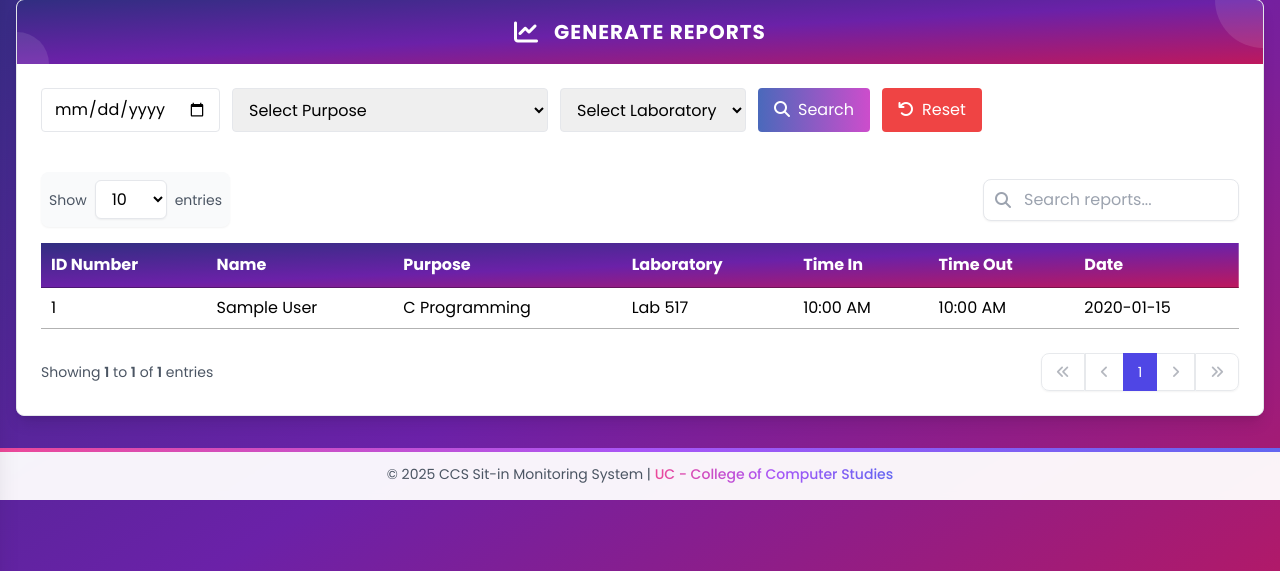
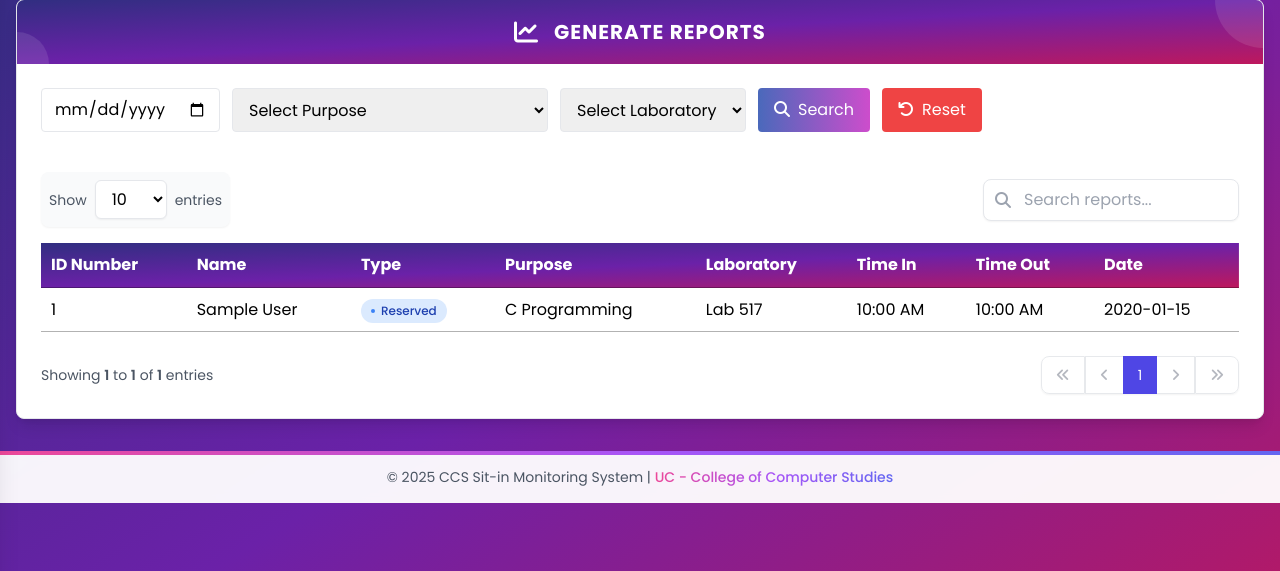
Before and after one commit to alexussagaral01/SITIN_MONITORING, a PHP site: page /admin/admin_reports.php in a window 1280 px wide. Shown: the part 97-668 px from the top of the page. Run offline with PHP 8.4, Linux system fonts and the light colour scheme; the visitor is signed in with stand-in values (Sample User, id 1); tables that the repository leaves empty hold one stand-in row (values such as "Sample post"); some libraries are stand-ins or nearby versions.

Commit message:
UPDATED AS OF 05/14/2025

```diff
--- a/admin/admin_reports.php
+++ b/admin/admin_reports.php
@@ -29,8 +29,8 @@ $count_row = mysqli_fetch_assoc($count_result);
 $total_records = $count_row['total'];
 $total_pages = ceil($total_records / $entries_per_page);
 
-// Modify the base query to include pagination
-$query = "SELECT IDNO, FULL_NAME, PURPOSE, LABORATORY, TIME_IN, TIME_OUT, DATE FROM curr_sitin";
+// Modify the base query to include TYPE
+$query = "SELECT IDNO, FULL_NAME, PURPOSE, LABORATORY, TIME_IN, TIME_OUT, DATE, TYPE FROM curr_sitin";
 if (!empty($search)) {
     $query .= " WHERE IDNO LIKE '%$search%'
                 OR FULL_NAME LIKE '%$search%'
@@ -309,7 +309,7 @@ $result = $stmt->get_result();
                 $selected_laboratory = isset($_POST['selected_laboratory']) ? $_POST['selected_laboratory'] : '';
 
                 // Build the query dynamically based on filters
-                $filter_query = "SELECT IDNO, FULL_NAME, PURPOSE, LABORATORY, TIME_IN, TIME_OUT, DATE FROM curr_sitin WHERE 1=1";
+                $filter_query = "SELECT IDNO, FULL_NAME, PURPOSE, LABORATORY, TIME_IN, TIME_OUT, DATE, TYPE FROM curr_sitin WHERE 1=1";
 
                 $params = [];
                 $types = '';
@@ -378,10 +378,11 @@ $result = $stmt->get_result();
 
                 <div class="overflow-x-auto">
                     <table id="reportsTable" class="min-w-full">
-                    <thead style="background: linear-gradient(to bottom right, rgb(49, 46, 129), rgb(107, 33, 168), rgb(190, 24, 93));" class="text-white">
+                        <thead style="background: linear-gradient(to bottom right, rgb(49, 46, 129), rgb(107, 33, 168), rgb(190, 24, 93));" class="text-white">
                             <tr>
                                 <th class="px-6 py-3 text-left">ID Number</th>
                                 <th class="px-6 py-3 text-left">Name</th>
+                                <th class="px-6 py-3 text-left">Type</th>
                                 <th class="px-6 py-3 text-left">Purpose</th>
                                 <th class="px-6 py-3 text-left">Laboratory</th>
                                 <th class="px-6 py-3 text-left">Time In</th>
@@ -389,30 +390,37 @@ $result = $stmt->get_result();
                                 <th class="px-6 py-3 text-left">Date</th>
                             </tr>
                         </thead>
-                        <tbody class="bg-white">
-                            <?php
-                            if (mysqli_num_rows($result) > 0) {
-                                while ($row = mysqli_fetch_assoc($result)) {
-                                    // Convert time to Asia/Manila timezone and 12-hour format
-                                    $time_in = date('h:i A', strtotime($row['TIME_IN']));
-                                    $time_out = $row['TIME_OUT'] ? date('h:i A', strtotime($row['TIME_OUT'])) : 'Active';
-
-                                    echo "<tr class='border-b hover:bg-gray-50'>";
-                                    echo "<td class='px-6 py-4'>" . $row['IDNO'] . "</td>";
-                                    echo "<td class='px-6 py-4'>" . $row['FULL_NAME'] . "</td>";
-                                    echo "<td class='px-6 py-4'>" . $row['PURPOSE'] . "</td>";
-                                    echo "<td class='px-6 py-4'>" . $row['LABORATORY'] . "</td>";
-                                    echo "<td class='px-6 py-4'>" . $time_in . "</td>";
-                                    echo "<td class='px-6 py-4'>" . $time_out . "</td>";
-                                    echo "<td class='px-6 py-4'>" . $row['DATE'] . "</td>";
-                                    echo "</tr>";
-                                }
-                            } else {
-                                echo "<tr class='border-b hover:bg-gray-50'>";
-                                echo "<td colspan='7' class='px-6 py-4 text-center text-gray-500 italic'>No data available</td>";
-                                echo "</tr>";
-                            }
-                            ?>
+                        <tbody>
+                            <?php if ($result && $result->num_rows > 0): ?>
+                                <?php while ($row = $result->fetch_assoc()): ?>
+                                    <tr>
+                                        <td class="px-6 py-4"><?php echo htmlspecialchars($row['IDNO']); ?></td>
+                                        <td class="px-6 py-4"><?php echo htmlspecialchars($row['FULL_NAME']); ?></td>
+                                        <td class="px-6 py-4">
+                                            <?php if ($row['TYPE'] === 'Direct'): ?>
+                                                <span class="inline-flex items-center px-2.5 py-1 rounded-full text-xs font-medium bg-green-100 text-green-800">
+                                                    <span class="w-1 h-1 mr-1.5 rounded-full bg-green-500"></span>
+                                                    Direct
+                                                </span>
+                                            <?php else: ?>
+                                                <span class="inline-flex items-center px-2.5 py-1 rounded-full text-xs font-medium bg-blue-100 text-blue-800">
+                                                    <span class="w-1 h-1 mr-1.5 rounded-full bg-blue-500"></span>
+                                                    Reserved
+                                                </span>
+                                            <?php endif; ?>
+                                        </td>
+                                        <td class="px-6 py-4"><?php echo htmlspecialchars($row['PURPOSE']); ?></td>
+                                        <td class="px-6 py-4"><?php echo htmlspecialchars($row['LABORATORY']); ?></td>
+                                        <td class="px-6 py-4"><?php echo date('h:i A', strtotime($row['TIME_IN'])); ?></td>
+                                        <td class="px-6 py-4"><?php echo $row['TIME_OUT'] ? date('h:i A', strtotime($row['TIME_OUT'])) : 'Active'; ?></td>
+                                        <td class="px-6 py-4"><?php echo htmlspecialchars($row['DATE']); ?></td>
+                                    </tr>
+                                <?php endwhile; ?>
+                            <?php else: ?>
+                                <tr>
+                                    <td colspan="8" class="px-6 py-4 text-center text-gray-500 italic">No records found</td>
+                                </tr>
+                            <?php endif; ?>
                         </tbody>
                     </table>
                 </div>
--- a/admin/admin_search.php
+++ b/admin/admin_search.php
@@ -29,7 +29,7 @@ if ($_SERVER['REQUEST_METHOD'] === 'POST' && isset($_POST['time_in'])) {
         ];
     } else {
         // Insert new sit-in record
-        $stmt = $conn->prepare("INSERT INTO curr_sitin (IDNO, FULL_NAME, PURPOSE, LABORATORY, TIME_IN, DATE, STATUS) VALUES (?, ?, ?, ?, NOW(), CURDATE(), 'Active')");
+        $stmt = $conn->prepare("INSERT INTO curr_sitin (IDNO, FULL_NAME, PURPOSE, LABORATORY, TIME_IN, DATE, STATUS, TYPE) VALUES (?, ?, ?, ?, NOW(), CURDATE(), 'Active', 'Direct')");
         $stmt->bind_param("isss", $idno, $fullName, $purpose, $laboratory);
 
         if ($stmt->execute()) {
```
Also changed, not shown: admin/admin_sitinrec.php (+16 -2 lines), sit-in.sql (+15 -0 lines), user/reservation.php (+13 -2 lines), images/6822c8b360d7e_67dd8a57c0126_meow.jpg (added).
